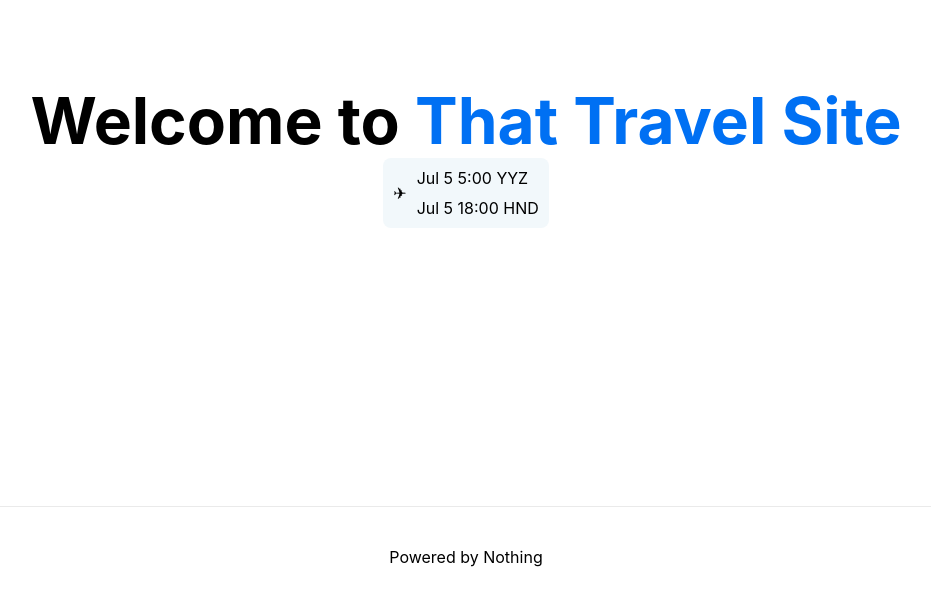
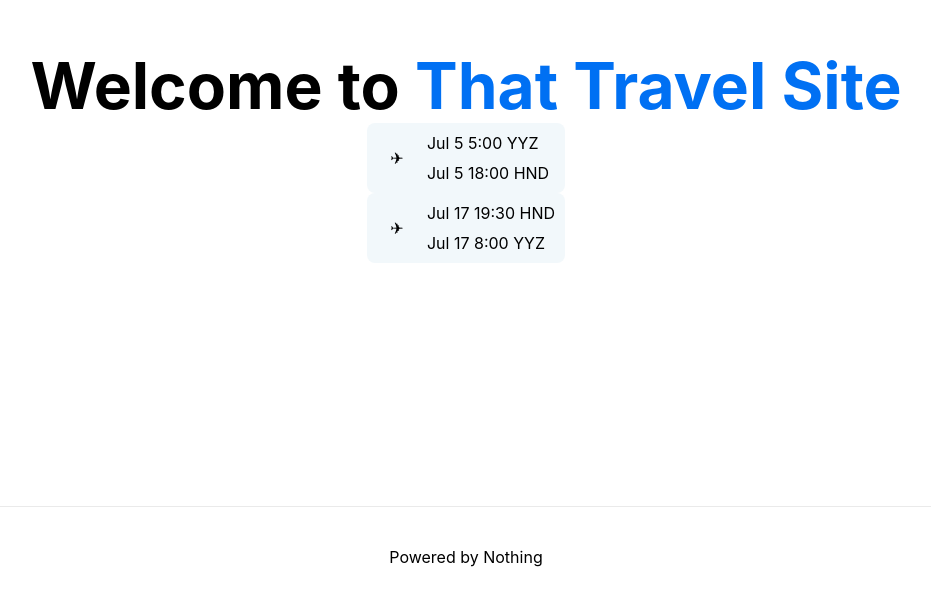
Before and after one commit to mwango-phoenix/travel, a Next.js app in the folder nextjs-blog/: page / in a window 1280 px wide. Shown: the part 194-800 px from the top of the page, without its empty margins (174-1105 px from the left). Built offline with nearby package versions, Linux system fonts and the light colour scheme.

Commit message:
updated style

```diff
--- a/nextjs-blog/components/InfoContainer.js
+++ b/nextjs-blog/components/InfoContainer.js
@@ -15,11 +15,13 @@ export default function InformationContainer({icon, upperDesc, lowerDesc}) {
                     background: #f2f8fb;
                     border-radius: 8px;
                     padding: 10px;
+                    grid-template-columns: 40px auto;
                 }
                 .icon {
                     grid-area: icon;
                     display: flex;
                     align-items: center;
+                    justify-content: center;
                 }
                 .upper {
                     grid-area: upper;
--- a/nextjs-blog/components/flight.js
+++ b/nextjs-blog/components/flight.js
@@ -1,12 +1,12 @@
 import InformationContainer from "./InfoContainer";
 
-export default function Flight({departTime, arriveTime, date, dest, origin}) {
+export default function Flight({departureTime, arrivalTime, date, destination, origin}) {
     return (
         <>
             <InformationContainer
                 icon="✈"
-                upperDesc={`${date} ${departTime} ${origin}`}
-                lowerDesc={`${date} ${arriveTime} ${dest}`}
+                upperDesc={`${date} ${departureTime} ${origin}`}
+                lowerDesc={`${date} ${arrivalTime} ${destination}`}
             />
         </>
     )
--- a/nextjs-blog/components/itinerary.js
+++ b/nextjs-blog/components/itinerary.js
@@ -1,15 +1,29 @@
 import Flight from "./flight";
 
-export default function Itinerary({props}) {
+export default function Itinerary({itinerary}) {
     return (
         <>
-            <Flight
-                departTime="5:00"
-                arriveTime="18:00"
-                date="Jul 5"
-                dest="HND"
-                origin="YYZ"
-            />
+            <div className="itinerary">
+                {itinerary.flights.map(flight => (
+                    <Flight
+                        departureTime={flight.departureTime}
+                        arrivalTime={flight.arrivalTime}
+                        date={flight.date}
+                        origin={flight.origin}
+                        destination={flight.destination}
+                        />
+                ))}
+            </div>
+            <style jsx>{`
+                display: flex;
+                flex-direction: column;
+                grid-gap: 18px;
+                padding 15px 0;
+                width 50%;
+
+            `}
+
+            </style>
         </>
     )
 }
--- a/nextjs-blog/pages/index.js
+++ b/nextjs-blog/pages/index.js
@@ -1,7 +1,9 @@
 import Head from 'next/head'
 import Itinerary from '../components/itinerary';
+import {itinerary} from '../data/itinerary.json';
 
 export default function Home() {
+  console.log(itinerary);
   return (
     <div className="container">
       <Head>
@@ -14,7 +16,7 @@ export default function Home() {
           Welcome to <a href="https://youtu.be/IO9XlQrEt2Y">That Travel Site</a>
         </h1>
 
-          <Itinerary itinerary={{}} />
+          <Itinerary itinerary={itinerary} />
 
 
       </main>
```
Also changed, not shown: nextjs-blog/components/accOut.js (added, +13 -0 lines), nextjs-blog/components/accomodationIn.js (added, +13 -0 lines), nextjs-blog/components/active.js (added, +13 -0 lines).
